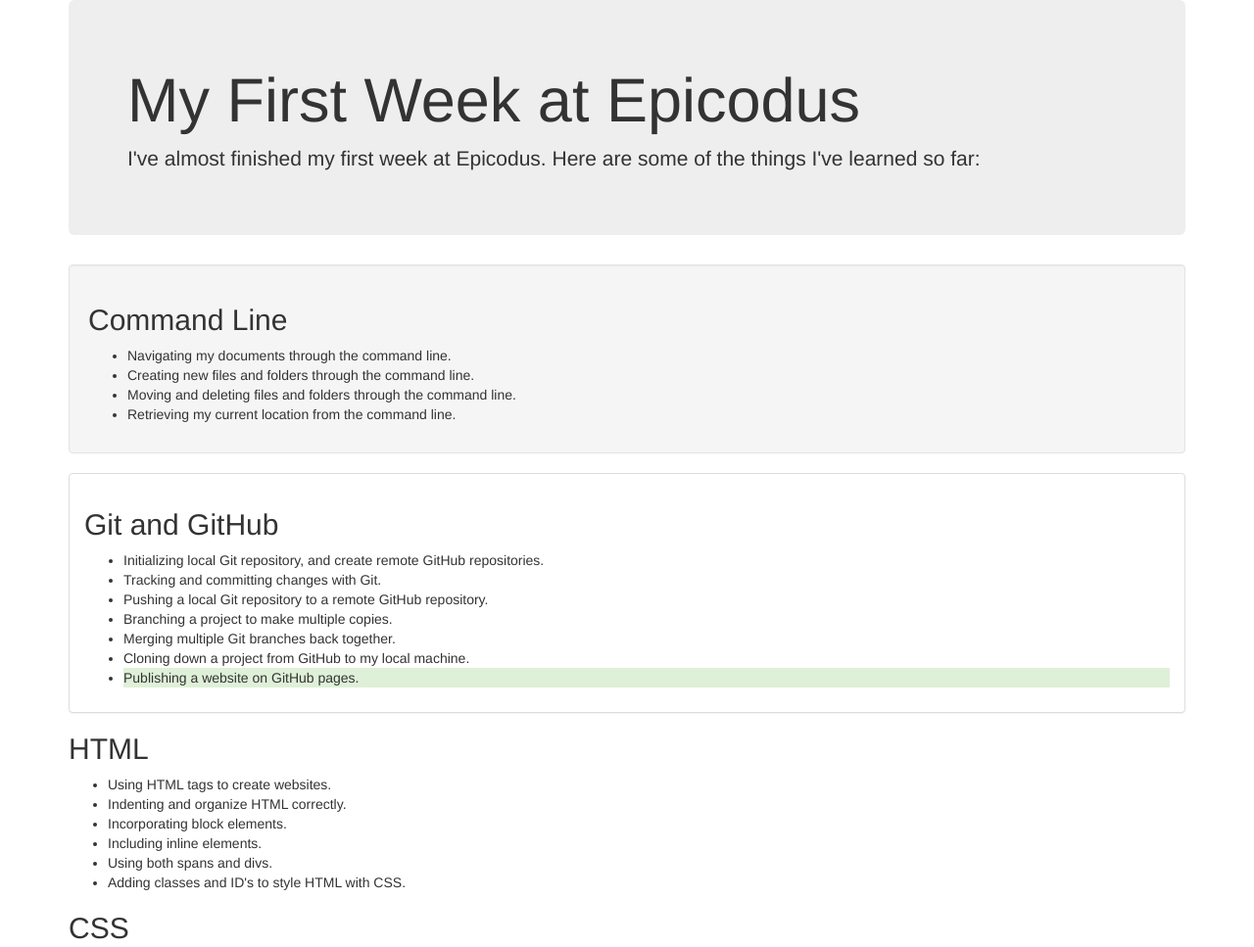
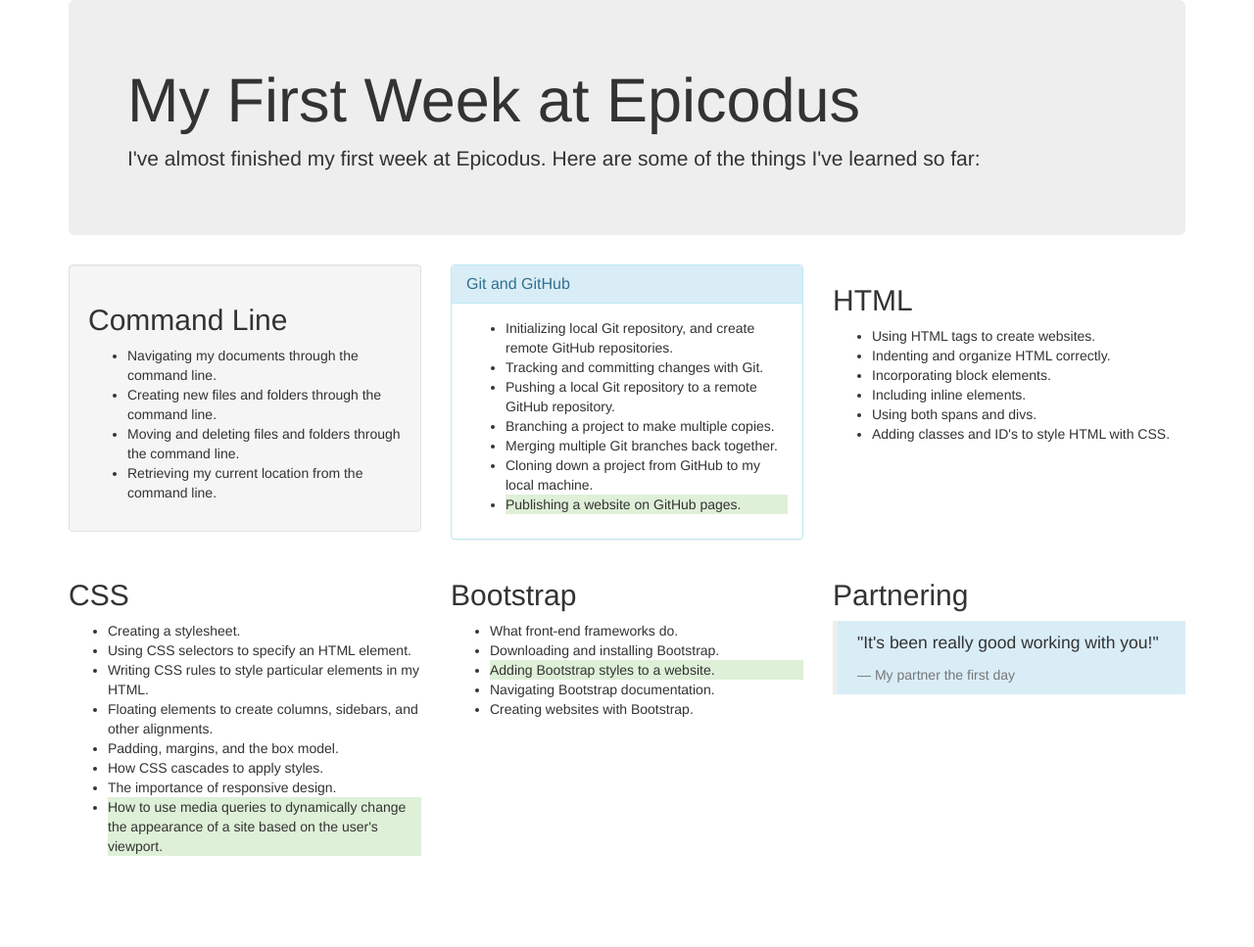
Before and after one commit to burnlawson/week-in-review, a plain HTML site: page index.html in a window 1280 px wide. Shown: the top 967 px of the page at 98% size. After the commit the page ends 884 px from the top, so only its background shows below. Drawn offline with Linux system fonts and the light colour scheme.

Commit message:
add columns

```diff
--- a/index.html
+++ b/index.html
@@ -13,7 +13,12 @@
       I've almost finished my first week at Epicodus. Here are some of the things I've learned so far:
     </p>
       </div>
-    <div class = "well">
+
+
+
+      <div class="row">
+        <div class = "col-md-4">
+        <div class="well">
           <h2>Command Line</h2>
           <ul>
             <li>Navigating my documents through the command line.</li>
@@ -22,10 +27,15 @@
             <li>Retrieving my current location from the command line.</li>
           </ul>
         </div>
+        </div>
+                <div class = "col-md-4">
 
-          <div class="panel panel-default">
+
+        <div class="panel panel-info">
+          <div class="panel-heading">
+            <h2 class="panel-title">Git and GitHub</h2>
+          </div>
           <div class="panel-body">
-    <h2>Git and GitHub</h2>
             <ul>
               <li>Initializing local Git repository, and create remote GitHub repositories.</li>
               <li>Tracking and committing changes with Git.</li>
@@ -33,9 +43,13 @@
               <li>Branching a project to make multiple copies.</li>
               <li>Merging multiple Git branches back together.</li>
               <li>Cloning down a project from GitHub to my local machine.</li>
-      <li class = "bg-success">Publishing a website on GitHub pages.</li>
+              <li class="bg-success">Publishing a website on GitHub pages.</li>
             </ul>
-        </div></div>
+          </div>
+        </div>
+                </div>
+
+        <div class = "col-md-4">
         <h2>HTML</h2>
         <ul>
           <li>Using HTML tags to create websites.</li>
@@ -45,6 +59,12 @@
           <li>Using both spans and divs.</li>
           <li>Adding classes and ID's to style HTML with CSS.</li>
         </ul>
+      </div>
+        </div>
+
+      <div class="row">
+        <div class = "col-md-4">
+
         <h2>CSS</h2>
         <ul>
           <li>Creating a stylesheet.</li>
@@ -54,21 +74,31 @@
           <li>Padding, margins, and the box model.</li>
           <li>How CSS cascades to apply styles.</li>
           <li>The importance of responsive design.</li>
-      <li>How to use media queries to dynamically change the appearance of a site based on the user's viewport.</li>
+          <li class="bg-success">How to use media queries to dynamically change the appearance of a site based on the user's viewport.</li>
         </ul>
+        </div>
+
+        <div class = "col-md-4">
+
         <h2>Bootstrap</h2>
         <ul>
           <li>What front-end frameworks do.</li>
           <li>Downloading and installing Bootstrap.</li>
-      <li>Adding Bootstrap styles to a website.</li>
+          <li class="bg-success">Adding Bootstrap styles to a website.</li>
           <li>Navigating Bootstrap documentation.</li>
           <li>Creating websites with Bootstrap.</li>
         </ul>
+        </div>
+        <div class = "col-md-4">
+
         <h2>Partnering</h2>
-      <blockquote class = "bg-info">
+        <blockquote class="bg-info">
           <p>"It's been really good working with you!"</p>
           <footer>My partner the first day</footer>
         </blockquote>
       </div>
+    </div>
+        </div>
+
   </body>
 </html>
```
Lines whose indentation alone changed are shown as unchanged.
